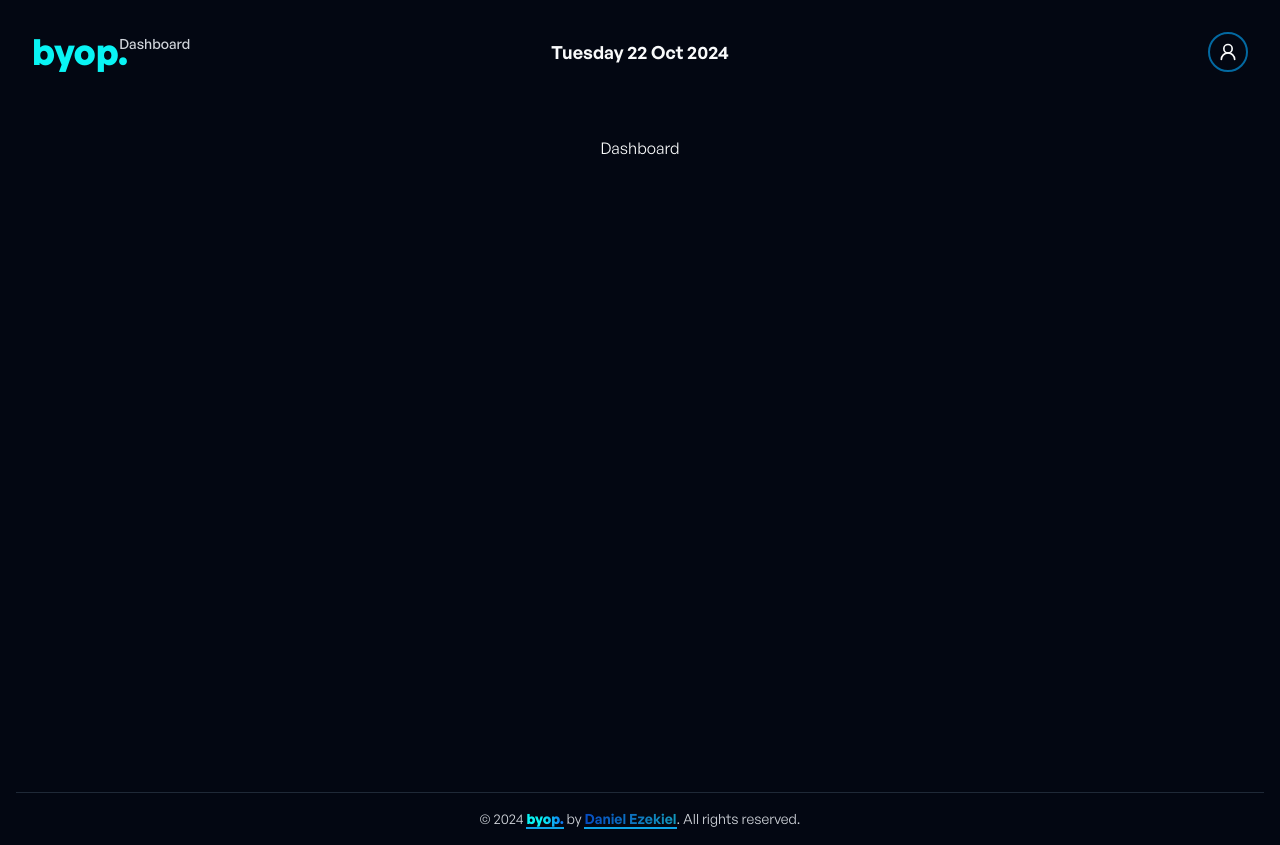
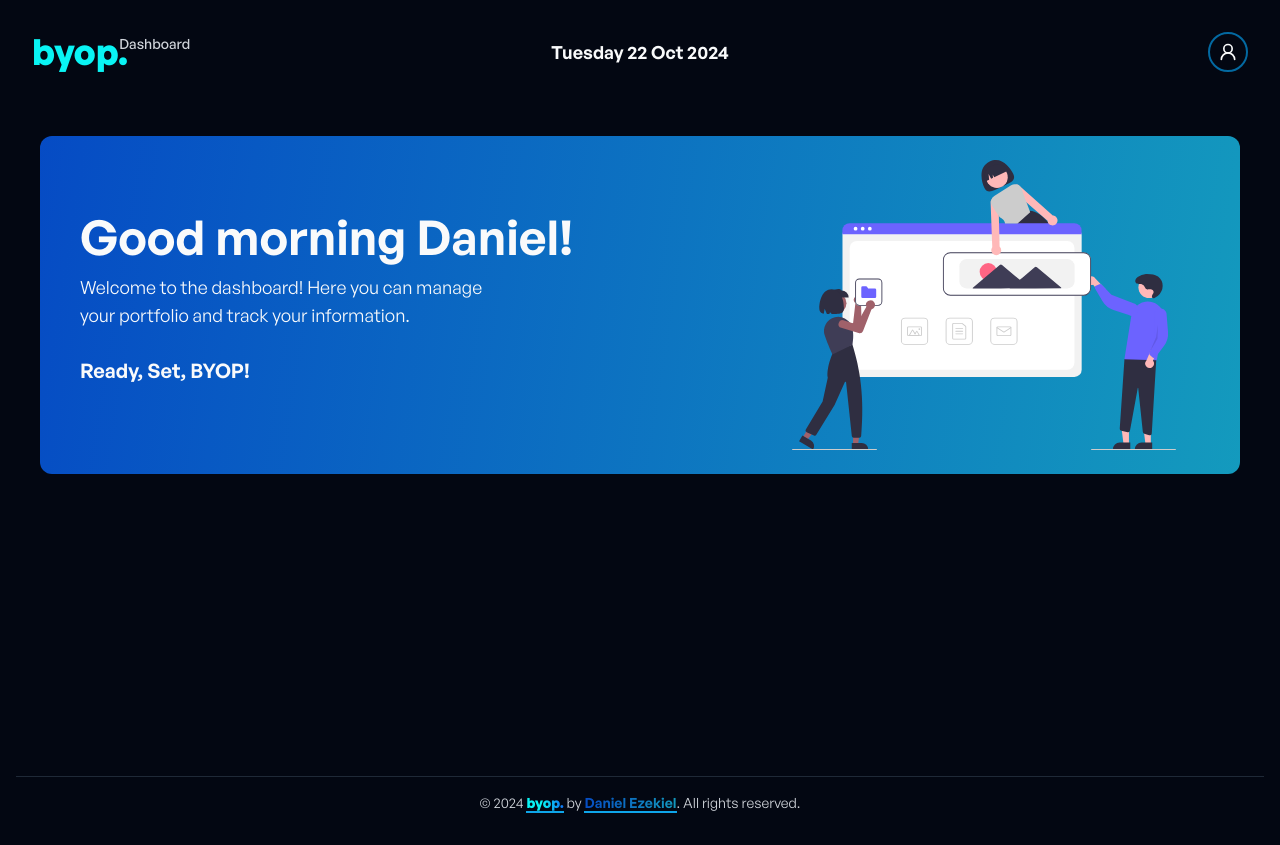
Before and after one commit to Daniel-Ezekiel/byop, a Next.js app: page /1/dashboard in a window 1280 px wide. Built offline with nearby package versions, Linux system fonts and the light colour scheme.

Commit message:
feat: top section of dashboard setup

```diff
--- a/src/app/[authUser]/dashboard/_components/DashboardNav.tsx
+++ b/src/app/[authUser]/dashboard/_components/DashboardNav.tsx
@@ -16,7 +16,7 @@ function DashboardNav() {
   };
   return (
     <header className='max-h-[10dvh] w-full flex items-center lg:p-4'>
-      <nav className='relative w-full max-w-[122.5rem] flex items-center space-between lg:grid lg:grid-cols-3'>
+      <nav className='relative w-full max-w-[122.5rem] mx-auto flex items-center space-between lg:grid lg:grid-cols-3'>
         <span className='relative block text-4xl font-[family-name:var(--font-general-sans-bold)] bg-gradient-linear-100 bg-clip-text text-transparent z-50'>
           byop.{" "}
           <span className='relative -top-4 -left-4 text-sm font-[family-name:var(--font-general-sans-medium)] text-gray-300'>
--- a/src/app/[authUser]/dashboard/page.tsx
+++ b/src/app/[authUser]/dashboard/page.tsx
@@ -1,10 +1,35 @@
 import MainLayout from "@/app/_layouts/MainLayout";
+import ImgBuildPortfolio from "@/assets/build-portfolio.svg";
+import Image from "next/image";
 import React from "react";
 
 function Dashboard() {
   return (
     <MainLayout isDashboardPage={true}>
-      <div className='min-h-[70dvh] my-12'>Dashboard</div>
+      <section className='py-12'>
+        <div className='w-full flex items-center justify-between rounded-xl p-4 py-6 bg-gradient-linear-300 lg:px-10 lg:pr-16 xl:w-[75rem] 2xl:w-[90rem]'>
+          <div className='w-1/2'>
+            <h1 className='w-[max-content] font-[family-name:var(--font-general-sans-semibold)] text-2xl md:text-3xl lg:text-4xl xl:text-5xl'>
+              Good morning Daniel!
+            </h1>
+            <p className='py-3 max-w-[26rem] lg:text-lg'>
+              Welcome to the dashboard! Here you can manage your portfolio and
+              track your information.
+              <br />
+              <br />
+              <span className='font-[family-name:var(--font-general-sans-semibold)] lg:text-xl'>
+                Ready, Set, BYOP!
+              </span>
+            </p>
+          </div>
+
+          <Image
+            src={ImgBuildPortfolio}
+            alt='Build your own portfolio illustration'
+            className='w-full md:w-60 md:place-self-end lg:w-96'
+          />
+        </div>
+      </section>
     </MainLayout>
   );
 }
--- a/src/app/_components/Header.tsx
+++ b/src/app/_components/Header.tsx
@@ -15,7 +15,7 @@ export default function Header() {
 
   return (
     <header className='max-h-[10dvh] w-full flex items-center lg:p-4'>
-      <nav className='relative w-full max-w-[122.5rem] flex items-center space-between'>
+      <nav className='relative w-full max-w-[122.5rem] mx-auto flex items-center space-between'>
         <Link
           href={"/"}
           className='block text-4xl font-[family-name:var(--font-general-sans-bold)] bg-gradient-linear-100 bg-clip-text text-transparent z-50'
--- a/src/app/_layouts/MainLayout.tsx
+++ b/src/app/_layouts/MainLayout.tsx
@@ -13,7 +13,7 @@ export default function MainLayout({
     <div className='flex flex-col justify-center items-center font-[family-name:var(--font-general-sans-regular)]'>
       {isDashboardPage ? <DashboardNav /> : <Header />}
 
-      <main className='max-w-[77.5rem] grid place-items-center gap-16'>
+      <main className='max-w-[90rem] min-h-[80dvh] grid justify-items-center gap-16 xl:w-[75rem] 2xl:w-[90rem]'>
         {children}
       </main>
 
--- a/src/app/page.tsx
+++ b/src/app/page.tsx
@@ -174,7 +174,7 @@ export default function Home() {
 
       <section
         id='who-can-use'
-        className='mt-32 mb-20 grid gap-8 md:grid md:grid-cols-5 md:p-8 lg:gap-x-16'
+        className='max-w-[77.5rem] mt-32 mb-20 grid gap-8 md:grid md:grid-cols-5 md:p-8 lg:gap-x-16'
       >
         <div className='text-center md:col-span-2 md: pt-8 md:text-left'>
           <h2 className='font-[family-name:var(--font-general-sans-bold)] bg-gradient-linear-300 bg-clip-text text-transparent sm:text-lg'>
```
Also changed, not shown: src/assets/build-portfolio.svg (added).
